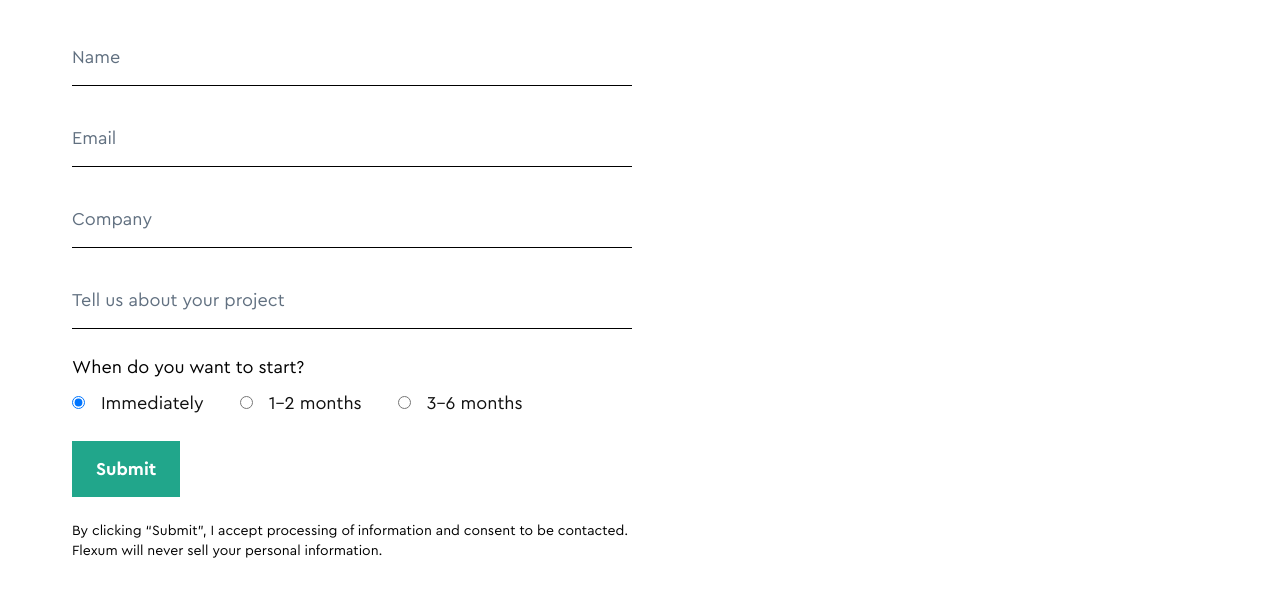
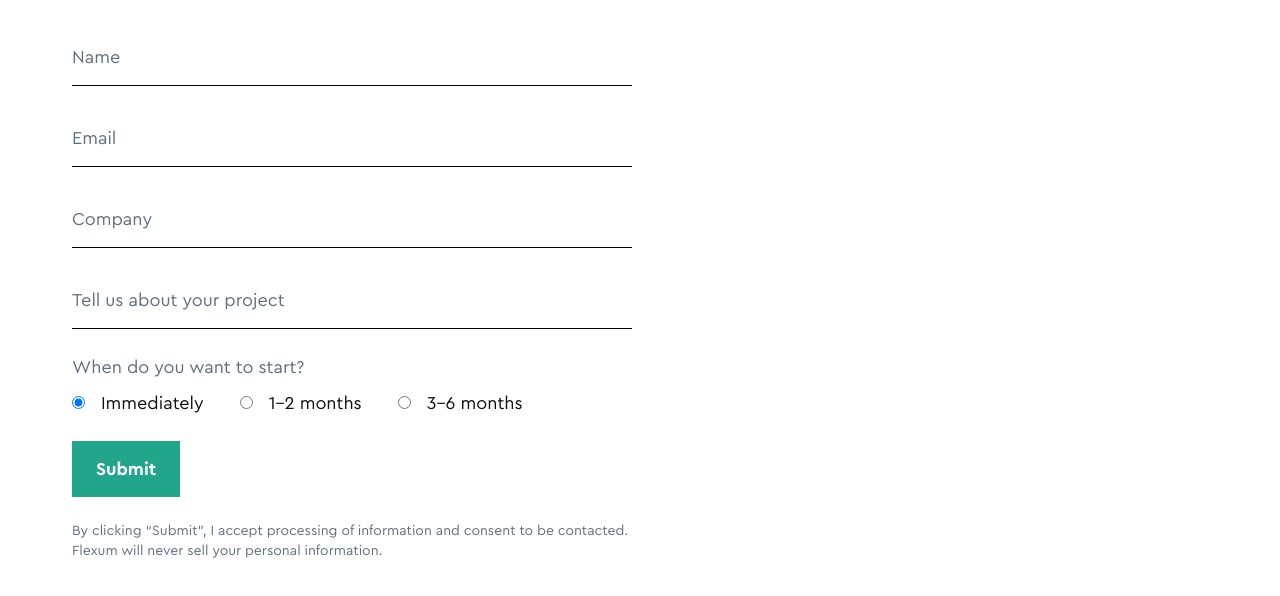
Before and after one commit to olenakotsan/flexum-spike, a website: page public/index.html in a window 1280 px wide. Shown: the part 308-904 px from the top of the page. Drawn offline with Linux system fonts and the light colour scheme; files whose address does not match are found by name; a web font is replaced by a local one.

Commit message:
Fix colors of text in form

```diff
--- a/public/index.html
+++ b/public/index.html
@@ -75,7 +75,7 @@
                 <input class="input" id="info" type="text" name="user_info" placeholder="Tell us about your project">
 
                 <div class="mb-6">
-                    <legend class="pb-2">When do you want to start?</legend>
+                    <legend class="pb-2 text-neutrals-500">When do you want to start?</legend>
                     <div class="flex flex-wrap gap-x-9 text-neutrals-1000">
                         <label>
                             <input class="mr-[11px]" type="radio" checked name="user_time" value="Immediately">
@@ -95,7 +95,7 @@
                 <button class="font-button text-neutrals-0 bg-primary-500 py-3.5 px-6 mb-6"
                     type="button">Submit</button>
 
-                <p class="font-caption">By clicking “Submit”, I accept processing of information and consent to be
+                <p class="font-caption text-neutrals-500">By clicking “Submit”, I accept processing of information and consent to be
                     contacted. Flexum will never sell your personal information.</p>
 
             </form>
```
